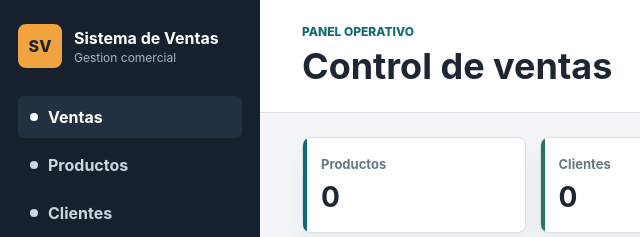
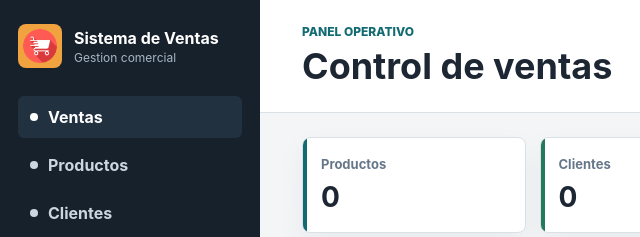
Before and after one commit to Kalf-cmd/ventas-app, a website: page public/index.html in a window 1280 px wide. Shown: the top 237 px of the page, 0-640 px from the left. Drawn offline with Linux system fonts and the light colour scheme; no server answers.

Commit message:
Agregar icono de aplicacion

```diff
--- a/public/index.html
+++ b/public/index.html
@@ -4,13 +4,14 @@
     <meta charset="utf-8">
     <meta name="viewport" content="width=device-width, initial-scale=1">
     <title>Sistema de Ventas</title>
+    <link rel="icon" type="image/png" href="/favicon.png">
     <link rel="stylesheet" href="/styles.css">
   </head>
   <body>
     <div class="app-shell">
       <aside class="sidebar">
         <div class="brand">
-          <span class="brand-mark">SV</span>
+          <img class="brand-mark" src="/favicon.png" alt="Sistema de Ventas">
           <div>
             <strong>Sistema de Ventas</strong>
             <small>Gestion comercial</small>
--- a/public/styles.css
+++ b/public/styles.css
@@ -185,14 +185,12 @@
 }
 
 .brand-mark {
-  align-items: center;
   background: #f1a340;
   border-radius: 8px;
-  color: #1c2430;
-  display: inline-flex;
-  font-weight: 800;
+  display: block;
   height: 44px;
-  justify-content: center;
+  object-fit: cover;
+  padding: 4px;
   width: 44px;
 }
 
```
Also changed, not shown: public/login.html (+2 -1 lines), public/favicon.png (added).
